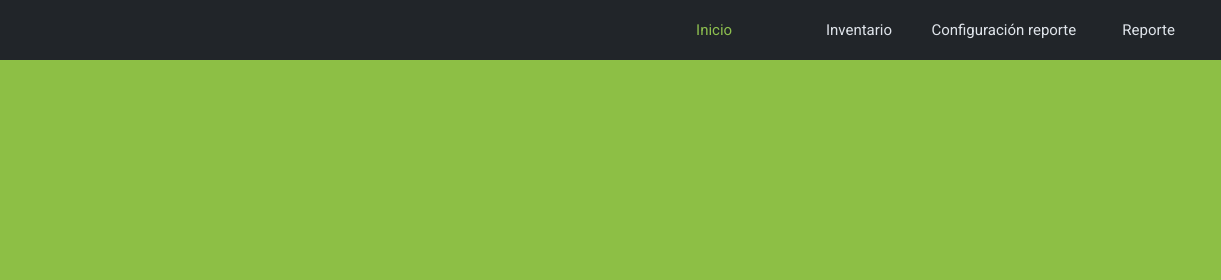
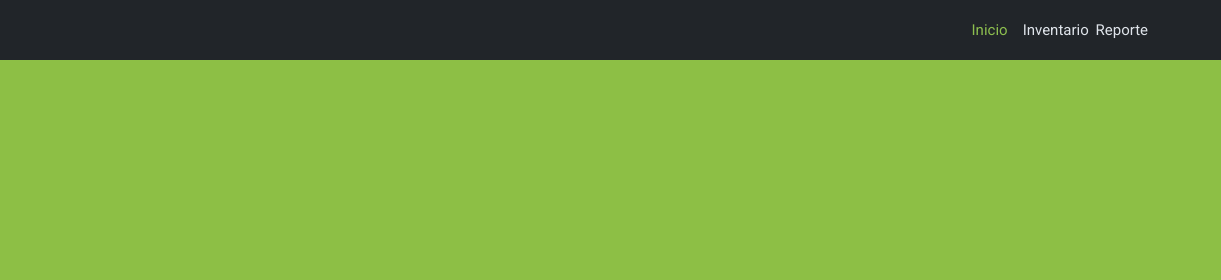
Before and after one commit to Fel1Dev/invetory-appscript-bodypower, a website: page src/index.html in a window 1280 px wide. Shown: the top 280 px of the page, 59-1280 px from the left. Drawn offline with nearby package versions, Linux system fonts and the light colour scheme.

Commit message:
feat/appDesign: Delete navbar options.

```diff
--- a/src/index.html
+++ b/src/index.html
@@ -22,7 +22,6 @@
             <ul class="nav-menu" id="header-navbar">
                 <li class="navbar-link active" id="home-page">Inicio</li>
                 <li class="navbar-link" id="inventory-form-page">Inventario</li>
-                <li class="navbar-link" id="configuration-page">Configuración reporte</li>
                 <li class="navbar-link" id="report-page">Reporte</li>
             </ul>
         </nav>
```
